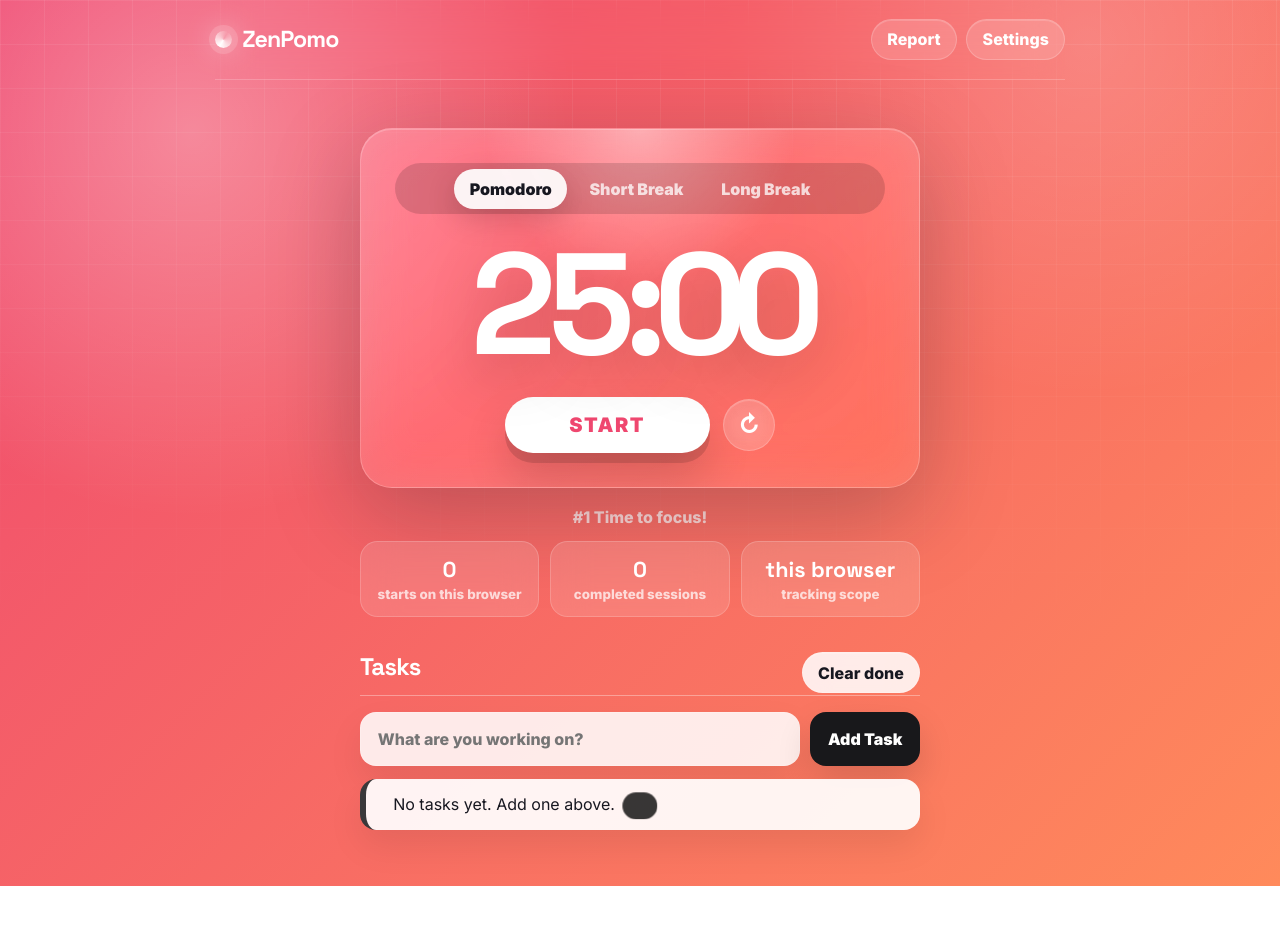
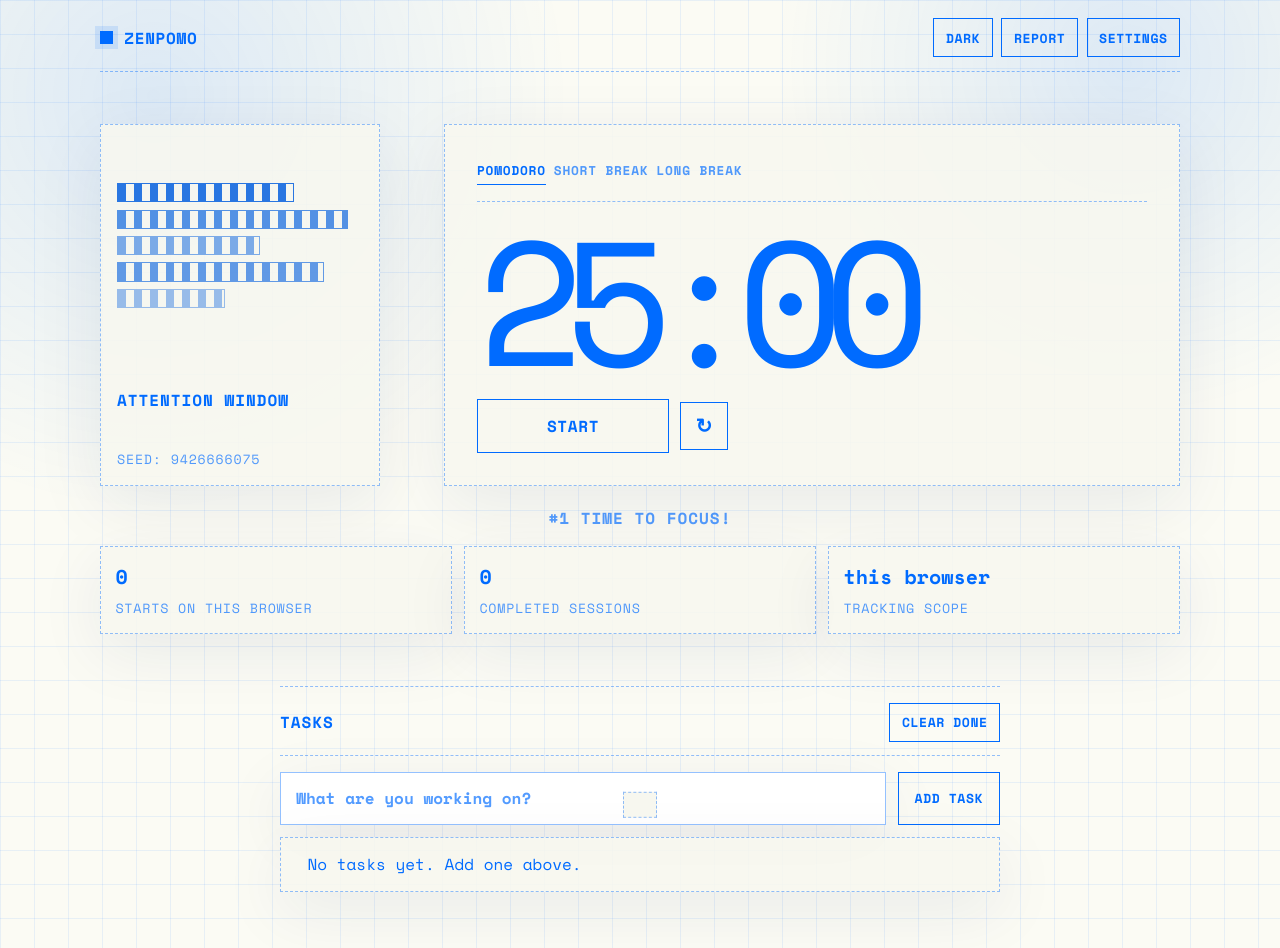
Before and after one commit to voronlover/pomo-focus-timer, a plain HTML site: page index.html in a window 1280 px wide. Before the commit the page ends 886 px from the top, so only its background shows below. Drawn offline with nearby package versions, Linux system fonts and the light colour scheme; no server answers.

Commit message:
Add Nordic Nous-inspired theme and dark mode

```diff
--- a/app.js
+++ b/app.js
@@ -22,6 +22,9 @@ let round = Number(localStorage.getItem('pomo.round') || '1');
 let completedPomodoros = Number(localStorage.getItem('pomo.completed') || '0');
 let startPresses = Number(localStorage.getItem('pomo.startPresses') || '0');
 let trackingLabel = 'this browser';
+let theme = localStorage.getItem('pomo.theme') || 'light';
+let sessionSeed = localStorage.getItem('pomo.seed') || String(Math.floor(Math.random() * 9000000000) + 1000000000);
+localStorage.setItem('pomo.seed', sessionSeed);
 
 const $ = (id) => document.getElementById(id);
 const timeDisplay = $('timeDisplay');
@@ -82,6 +85,8 @@ function render() {
   $('pressCount').textContent = startPresses.toLocaleString();
   $('completedCount').textContent = completedPomodoros.toLocaleString();
   $('ipLabel').textContent = trackingLabel;
+  $('seedText').textContent = `SEED: ${sessionSeed}`;
+  $('themeBtn').textContent = theme === 'dark' ? 'LIGHT' : 'DARK';
   renderTasks();
 }
 
@@ -290,12 +295,25 @@ function clamp(value, min, max) {
   return Math.min(max, Math.max(min, number));
 }
 
+function applyTheme(nextTheme = theme) {
+  theme = nextTheme === 'dark' ? 'dark' : 'light';
+  document.body.classList.toggle('dark', theme === 'dark');
+  localStorage.setItem('pomo.theme', theme);
+  if ($('themeBtn')) $('themeBtn').textContent = theme === 'dark' ? 'LIGHT' : 'DARK';
+}
+
+function toggleTheme() {
+  applyTheme(theme === 'dark' ? 'light' : 'dark');
+  showToast(`${theme.toUpperCase()} MODE ENABLED`);
+}
+
 document.querySelectorAll('.tab').forEach((tab) => {
   tab.addEventListener('click', () => setMode(tab.dataset.mode));
 });
 
 startBtn.addEventListener('click', startTimer);
 resetBtn.addEventListener('click', resetTimer);
+$('themeBtn').addEventListener('click', toggleTheme);
 $('settingsBtn').addEventListener('click', openSettings);
 $('saveSettings').addEventListener('click', saveSettings);
 $('reportBtn').addEventListener('click', () => {
@@ -338,6 +356,7 @@ async function detectTrackingScope() {
   render();
 }
 
+applyTheme(theme);
 setMode('pomodoro');
 detectTrackingScope();
 render();
--- a/index.html
+++ b/index.html
@@ -7,7 +7,7 @@
   <meta name="description" content="A sleek Pomodoro focus timer with tasks, stats, and an original anime-inspired completion jingle.">
   <link rel="preconnect" href="https://fonts.googleapis.com">
   <link rel="preconnect" href="https://fonts.gstatic.com" crossorigin>
-  <link href="https://fonts.googleapis.com/css2?family=Inter:wght@400;600;700;800;900&family=Space+Grotesk:wght@600;700&display=swap" rel="stylesheet">
+  <link href="https://fonts.googleapis.com/css2?family=Space+Mono:wght@400;700&display=swap" rel="stylesheet">
   <link rel="stylesheet" href="styles.css">
 </head>
 <body data-mode="pomodoro">
@@ -18,14 +18,24 @@
         <span>ZenPomo</span>
       </a>
       <nav class="top-actions" aria-label="Toolbar">
-        <button id="reportBtn" class="ghost" type="button">Report</button>
-        <button id="settingsBtn" class="ghost" type="button">Settings</button>
+        <button id="themeBtn" class="ghost" type="button" aria-label="Toggle dark mode">DARK</button>
+        <button id="reportBtn" class="ghost" type="button">REPORT</button>
+        <button id="settingsBtn" class="ghost" type="button">SETTINGS</button>
       </nav>
     </header>
 
     <main>
       <section class="hero" aria-labelledby="modeTitle">
-        <div class="timer-card">
+        <div class="lab-grid">
+          <aside class="signal-panel" aria-label="Focus signal visualization">
+            <div class="scanline-art">
+              <span></span><span></span><span></span><span></span><span></span>
+            </div>
+            <p>ATTENTION WINDOW</p>
+            <small id="seedText">SEED: 0000000000</small>
+          </aside>
+
+          <div class="timer-card">
           <div class="tabs" role="tablist" aria-label="Timer mode">
             <button class="tab active" type="button" role="tab" aria-selected="true" data-mode="pomodoro">Pomodoro</button>
             <button class="tab" type="button" role="tab" aria-selected="false" data-mode="short">Short Break</button>
@@ -38,6 +48,7 @@
           <div class="timer-actions">
             <button id="startBtn" class="primary" type="button">START</button>
             <button id="resetBtn" class="icon-button" type="button" title="Reset timer" aria-label="Reset timer">↻</button>
+          </div>
           </div>
         </div>
 
--- a/styles.css
+++ b/styles.css
@@ -1,18 +1,30 @@
 :root {
-  --pomodoro: #ef476f;
-  --pomodoro-2: #ff8a5b;
-  --short: #00b4d8;
-  --short-2: #2dd4bf;
-  --long: #7c3aed;
-  --long-2: #38bdf8;
-  --glass: rgba(255, 255, 255, 0.14);
-  --glass-strong: rgba(255, 255, 255, 0.22);
-  --line: rgba(255, 255, 255, 0.2);
-  --text: #fff;
-  --muted: rgba(255, 255, 255, 0.72);
-  --ink: #171720;
-  --paper: rgba(255, 255, 255, 0.92);
-  font-family: Inter, ui-sans-serif, system-ui, -apple-system, BlinkMacSystemFont, "Segoe UI", sans-serif;
+  --blue: #006bff;
+  --blue-soft: rgba(0, 107, 255, 0.12);
+  --blue-line: rgba(0, 107, 255, 0.42);
+  --bg: #fbfbf4;
+  --panel: #f7f7ef;
+  --panel-2: #ffffff;
+  --text: #006bff;
+  --muted: rgba(0, 107, 255, 0.68);
+  --faint: rgba(0, 107, 255, 0.08);
+  --shadow: rgba(0, 41, 102, 0.08);
+  color-scheme: light;
+  font-family: "Space Mono", "IBM Plex Mono", "Courier New", monospace;
+}
+
+body.dark {
+  --blue: #7db6ff;
+  --blue-soft: rgba(125, 182, 255, 0.12);
+  --blue-line: rgba(125, 182, 255, 0.44);
+  --bg: #05070b;
+  --panel: #080d16;
+  --panel-2: #0c1320;
+  --text: #b9d7ff;
+  --muted: rgba(185, 215, 255, 0.68);
+  --faint: rgba(125, 182, 255, 0.1);
+  --shadow: rgba(0, 0, 0, 0.35);
+  color-scheme: dark;
 }
 
 * { box-sizing: border-box; }
@@ -22,11 +34,11 @@ body {
   min-height: 100vh;
   color: var(--text);
   background:
-    radial-gradient(circle at 15% 15%, rgba(255,255,255,0.32), transparent 24rem),
-    radial-gradient(circle at 85% 5%, rgba(255,255,255,0.18), transparent 22rem),
-    linear-gradient(135deg, var(--pomodoro), var(--pomodoro-2));
-  transition: background 280ms ease;
-  overflow-x: hidden;
+    linear-gradient(var(--faint) 1px, transparent 1px),
+    linear-gradient(90deg, var(--faint) 1px, transparent 1px),
+    var(--bg);
+  background-size: 34px 34px, 34px 34px, auto;
+  transition: background 220ms ease, color 220ms ease;
 }
 
 body::before {
@@ -34,229 +46,222 @@ body::before {
   position: fixed;
   inset: 0;
   pointer-events: none;
-  background-image:
-    linear-gradient(rgba(255,255,255,0.075) 1px, transparent 1px),
-    linear-gradient(90deg, rgba(255,255,255,0.075) 1px, transparent 1px);
-  background-size: 44px 44px;
-  mask-image: linear-gradient(to bottom, #000, transparent 82%);
+  background:
+    radial-gradient(circle at 12% 12%, var(--blue-soft), transparent 26rem),
+    radial-gradient(circle at 88% 8%, var(--blue-soft), transparent 22rem);
 }
 
-body[data-mode="short"] {
-  background:
-    radial-gradient(circle at 15% 15%, rgba(255,255,255,0.3), transparent 24rem),
-    radial-gradient(circle at 80% 10%, rgba(255,255,255,0.16), transparent 22rem),
-    linear-gradient(135deg, var(--short), var(--short-2));
-}
-
-body[data-mode="long"] {
-  background:
-    radial-gradient(circle at 15% 15%, rgba(255,255,255,0.28), transparent 24rem),
-    radial-gradient(circle at 80% 10%, rgba(255,255,255,0.16), transparent 22rem),
-    linear-gradient(135deg, var(--long), var(--long-2));
-}
-
-button, input { font: inherit; }
+button, input { font: inherit; color: inherit; }
 button { cursor: pointer; }
-button:focus-visible, input:focus-visible { outline: 3px solid rgba(255,255,255,0.85); outline-offset: 3px; }
+button:focus-visible, input:focus-visible { outline: 1px dashed var(--blue); outline-offset: 4px; }
 
 .page-shell {
   position: relative;
-  width: min(94vw, 850px);
+  z-index: 1;
+  width: min(94vw, 1080px);
   margin: 0 auto;
-  padding: 0 0 3.5rem;
+  padding-bottom: 3.5rem;
 }
 
 .topbar {
   display: flex;
   align-items: center;
   justify-content: space-between;
-  padding: 1.2rem 0;
-  border-bottom: 1px solid var(--line);
-  backdrop-filter: blur(18px);
+  gap: 1rem;
+  padding: 1.15rem 0 0.9rem;
+  border-bottom: 1px dashed var(--blue-line);
 }
 
 .brand {
   display: inline-flex;
   align-items: center;
-  gap: 0.65rem;
-  color: #fff;
+  gap: 0.7rem;
+  color: var(--text);
   text-decoration: none;
-  font-family: "Space Grotesk", Inter, sans-serif;
   font-weight: 700;
-  font-size: 1.45rem;
-  letter-spacing: -0.04em;
+  font-size: 1rem;
+  letter-spacing: 0.04em;
+  text-transform: uppercase;
 }
 
 .brand-dot {
-  width: 1.05rem;
-  height: 1.05rem;
-  border-radius: 50%;
-  background: conic-gradient(from 210deg, #fff, rgba(255,255,255,0.25), #fff);
-  box-shadow: 0 0 28px rgba(255, 255, 255, 0.75), 0 0 0 6px rgba(255, 255, 255, 0.14);
+  width: 0.82rem;
+  height: 0.82rem;
+  border: 1px solid var(--blue);
+  background: var(--blue);
+  box-shadow: 0 0 0 5px var(--blue-soft);
 }
 
-.top-actions { display: flex; gap: 0.6rem; }
+.top-actions { display: flex; gap: 0.55rem; flex-wrap: wrap; justify-content: flex-end; }
 
-.ghost, .icon-button {
-  border: 1px solid rgba(255,255,255,0.2);
-  border-radius: 999px;
-  background: rgba(255, 255, 255, 0.14);
-  color: #fff;
-  padding: 0.58rem 0.95rem;
-  font-weight: 800;
-  box-shadow: inset 0 1px 0 rgba(255,255,255,0.16);
-  backdrop-filter: blur(14px);
+.ghost, .icon-button, .primary, .task-form button {
+  border: 1px solid var(--blue);
+  border-radius: 0;
+  background: transparent;
+  color: var(--text);
+  padding: 0.52rem 0.72rem;
+  font-size: 0.82rem;
+  font-weight: 700;
+  letter-spacing: 0.04em;
+  text-transform: uppercase;
+  box-shadow: none;
 }
 
-.ghost:hover, .icon-button:hover { background: rgba(255, 255, 255, 0.25); transform: translateY(-1px); }
-.ghost.dark { background: rgba(255,255,255,0.86); color: var(--ink); }
+.ghost:hover, .icon-button:hover, .primary:hover, .task-form button:hover {
+  background: var(--blue);
+  color: var(--bg);
+}
 
-.hero { padding: 3rem 0 2.1rem; text-align: center; }
+.ghost.dark { background: transparent; color: var(--text); }
+
+.hero { padding: 3.2rem 0 2rem; }
+
+.lab-grid {
+  display: grid;
+  grid-template-columns: minmax(180px, 280px) minmax(320px, 1fr);
+  gap: clamp(1.5rem, 5vw, 4rem);
+  align-items: stretch;
+}
+
+.signal-panel,
+.timer-card,
+.stat-pill,
+.task,
+.task-form input,
+.settings-dialog {
+  border: 1px dashed var(--blue-line);
+  background: color-mix(in srgb, var(--panel) 88%, transparent);
+  box-shadow: 0 18px 65px var(--shadow);
+}
+
+.signal-panel {
+  min-height: 320px;
+  padding: 1rem;
+  display: grid;
+  align-content: space-between;
+}
+
+.scanline-art {
+  min-height: 210px;
+  display: grid;
+  gap: 0.45rem;
+  align-content: center;
+  filter: saturate(0.8);
+}
+
+.scanline-art span {
+  display: block;
+  height: 1.2rem;
+  border: 1px solid var(--blue);
+  background: repeating-linear-gradient(90deg, var(--blue) 0 8px, transparent 8px 16px);
+  opacity: 0.9;
+}
+.scanline-art span:nth-child(1) { width: 72%; }
+.scanline-art span:nth-child(2) { width: 94%; opacity: 0.72; }
+.scanline-art span:nth-child(3) { width: 58%; opacity: 0.54; }
+.scanline-art span:nth-child(4) { width: 84%; opacity: 0.66; }
+.scanline-art span:nth-child(5) { width: 44%; opacity: 0.42; }
+
+.signal-panel p,
+.signal-panel small,
+.round,
+.stat-pill small,
+.section-heading h2 {
+  margin: 0;
+  text-transform: uppercase;
+  letter-spacing: 0.06em;
+}
+
+.signal-panel p { font-weight: 700; }
+.signal-panel small, .stat-pill small, .round { color: var(--muted); }
 
 .timer-card {
-  position: relative;
-  width: min(100%, 560px);
-  margin: 0 auto;
-  padding: clamp(1.35rem, 5vw, 2.15rem);
-  border: 1px solid rgba(255,255,255,0.22);
-  border-radius: 2rem;
-  background: linear-gradient(145deg, rgba(255,255,255,0.2), rgba(255,255,255,0.09));
-  box-shadow: 0 26px 90px rgba(21, 22, 35, 0.25), inset 0 1px 0 rgba(255,255,255,0.22);
-  backdrop-filter: blur(24px) saturate(150%);
-  overflow: hidden;
-}
-
-.timer-card::before {
-  content: "";
-  position: absolute;
-  inset: -2px;
-  pointer-events: none;
-  background: radial-gradient(circle at 50% 0%, rgba(255,255,255,0.42), transparent 34%);
+  padding: clamp(1.25rem, 4vw, 2rem);
+  display: grid;
+  align-content: center;
 }
 
 .tabs {
-  position: relative;
   display: flex;
-  justify-content: center;
-  gap: 0.45rem;
-  margin-bottom: 1.4rem;
-  padding: 0.35rem;
-  border-radius: 999px;
-  background: rgba(0,0,0,0.14);
+  gap: 0.5rem;
+  flex-wrap: wrap;
+  padding-bottom: 1rem;
+  margin-bottom: 1.15rem;
+  border-bottom: 1px dashed var(--blue-line);
 }
 
 .tab {
   border: 0;
-  border-radius: 999px;
+  border-bottom: 1px solid transparent;
   background: transparent;
-  color: rgba(255,255,255,0.76);
-  padding: 0.62rem 0.95rem;
-  font-weight: 900;
-  transition: 160ms ease;
+  color: var(--muted);
+  padding: 0.25rem 0;
+  font-size: 0.8rem;
+  font-weight: 700;
+  letter-spacing: 0.06em;
+  text-transform: uppercase;
 }
 
 .tab.active {
-  background: rgba(255,255,255,0.92);
-  color: var(--ink);
-  box-shadow: 0 10px 30px rgba(0,0,0,0.16);
+  color: var(--text);
+  border-bottom-color: var(--blue);
 }
 
 .time {
-  position: relative;
-  font-family: "Space Grotesk", Inter, sans-serif;
-  font-size: clamp(5.2rem, 19vw, 9rem);
-  line-height: 0.94;
-  font-weight: 700;
-  letter-spacing: -0.08em;
+  font-size: clamp(5.5rem, 15vw, 11rem);
+  line-height: 0.86;
+  font-weight: 400;
+  letter-spacing: -0.12em;
   font-variant-numeric: tabular-nums;
-  text-shadow: 0 20px 55px rgba(0,0,0,0.18);
+  margin: 0.25rem 0 1.5rem;
 }
 
-.timer-actions {
-  display: flex;
-  justify-content: center;
-  align-items: center;
-  gap: 0.85rem;
-  margin-top: 1.55rem;
+.timer-actions { display: flex; align-items: center; gap: 0.7rem; }
+.primary { min-width: 12rem; padding: 0.85rem 1rem; font-size: 1rem; }
+.icon-button { width: 3rem; height: 3rem; padding: 0; font-size: 1.25rem; }
+
+.round { text-align: center; padding: 1.25rem 0 0.85rem; font-weight: 700; }
+
+.stats-grid {
+  display: grid;
+  grid-template-columns: repeat(3, 1fr);
+  gap: 0.75rem;
+  margin-top: 0.2rem;
 }
 
-.primary {
-  min-width: 205px;
-  border: 0;
-  border-radius: 999px;
-  padding: 1rem 2rem;
-  color: #ef476f;
-  background: #fff;
-  box-shadow: 0 10px 0 rgba(0,0,0,0.13), 0 24px 45px rgba(0,0,0,0.16);
-  font-size: 1.25rem;
-  font-weight: 900;
-  letter-spacing: 0.08em;
-  transition: transform 120ms ease, box-shadow 120ms ease;
-}
+.stat-pill { padding: 0.9rem; }
+.stat-pill span { display: block; font-size: 1.25rem; font-weight: 700; margin-bottom: 0.25rem; }
 
-body[data-mode="short"] .primary { color: var(--short); }
-body[data-mode="long"] .primary { color: var(--long); }
-.primary:active { transform: translateY(6px); box-shadow: 0 4px 0 rgba(0,0,0,0.13), 0 12px 25px rgba(0,0,0,0.15); }
-.primary.small { min-width: 0; font-size: 1rem; padding: 0.8rem 1.25rem; color: var(--pomodoro); }
-.icon-button { width: 3.25rem; height: 3.25rem; font-size: 1.45rem; padding: 0; }
-
-.round { color: var(--muted); font-weight: 800; margin: 1.15rem 0 0.9rem; }
-
-.stats-grid {
-  width: min(100%, 560px);
-  margin: 0 auto;
-  display: grid;
-  grid-template-columns: repeat(3, 1fr);
-  gap: 0.7rem;
-}
-
-.stat-pill {
-  border: 1px solid rgba(255,255,255,0.18);
-  border-radius: 1.1rem;
-  padding: 0.85rem;
-  background: rgba(255,255,255,0.13);
-  backdrop-filter: blur(18px);
-}
-.stat-pill span { display: block; font-family: "Space Grotesk", Inter, sans-serif; font-size: 1.35rem; font-weight: 700; }
-.stat-pill small { color: var(--muted); font-weight: 800; }
-
-.tasks { margin: 0 auto; max-width: 560px; }
+.tasks { max-width: 720px; margin: 1.25rem auto 0; }
 .section-heading {
   display: flex;
   align-items: center;
   justify-content: space-between;
-  border-bottom: 1px solid rgba(255,255,255,0.35);
+  gap: 1rem;
+  padding: 1rem 0 0.8rem;
+  border-top: 1px dashed var(--blue-line);
+  border-bottom: 1px dashed var(--blue-line);
   margin-bottom: 1rem;
 }
-.section-heading h2 { margin: 0 0 0.8rem; font-family: "Space Grotesk", Inter, sans-serif; letter-spacing: -0.03em; }
+.section-heading h2 { font-size: 1rem; }
 
 .task-form {
   display: grid;
   grid-template-columns: 1fr auto;
-  gap: 0.65rem;
-  margin-bottom: 0.85rem;
+  gap: 0.75rem;
+  margin-bottom: 0.75rem;
 }
 
 .task-form input {
   min-width: 0;
-  border: 1px solid rgba(255,255,255,0.2);
-  border-radius: 1rem;
-  padding: 1rem 1.05rem;
-  background: rgba(255,255,255,0.86);
-  color: var(--ink);
-  font-weight: 800;
-  box-shadow: 0 16px 35px rgba(0,0,0,0.08);
+  border-style: solid;
+  padding: 0.86rem 0.95rem;
+  background: var(--panel-2);
+  color: var(--text);
+  font-weight: 700;
 }
-
-.task-form button {
-  border: 0;
-  border-radius: 1rem;
-  padding: 1rem 1.1rem;
-  background: #18181b;
-  color: #fff;
-  font-weight: 900;
-  box-shadow: 0 16px 35px rgba(0,0,0,0.14);
-}
+.task-form input::placeholder { color: var(--muted); }
+.task-form button { padding-inline: 1rem; }
 
 .task-list { list-style: none; padding: 0; margin: 0; display: grid; gap: 0.62rem; }
 .task {
@@ -264,36 +269,29 @@ body[data-mode="long"] .primary { color: var(--long); }
   grid-template-columns: auto 1fr auto;
   gap: 0.75rem;
   align-items: center;
-  border-left: 6px solid rgba(24,24,27,0.85);
-  border-radius: 1rem;
-  padding: 0.95rem;
-  background: rgba(255, 255, 255, 0.92);
-  color: var(--ink);
-  box-shadow: 0 16px 35px rgba(0,0,0,0.08);
+  padding: 0.9rem;
+  color: var(--text);
 }
-.task.done { opacity: 0.68; }
+.task.done { opacity: 0.62; }
 .task.done .task-title { text-decoration: line-through; }
-.task input { width: 1.1rem; height: 1.1rem; accent-color: #ef476f; }
-.delete-task { border: 0; background: transparent; color: #71717a; font-size: 1.35rem; }
+.task input { width: 1rem; height: 1rem; accent-color: var(--blue); }
+.delete-task { border: 0; background: transparent; color: var(--muted); font-size: 1.3rem; padding: 0 0.3rem; }
 
 .settings-dialog {
-  border: 1px solid rgba(255,255,255,0.22);
-  border-radius: 1.35rem;
   padding: 0;
-  width: min(92vw, 510px);
-  color: var(--ink);
-  box-shadow: 0 35px 100px rgba(0,0,0,0.32);
+  width: min(92vw, 520px);
+  color: var(--text);
 }
-.settings-dialog::backdrop { background: rgba(0, 0, 0, 0.5); backdrop-filter: blur(8px); }
-.settings-panel { padding: 1.3rem; background: linear-gradient(180deg, #fff, #fff7fb); }
-.modal-header { display: flex; justify-content: space-between; align-items: center; border-bottom: 1px solid #ececf0; }
-.modal-header h2 { margin: 0 0 0.8rem; font-family: "Space Grotesk", Inter, sans-serif; }
-.close { border: 0; background: transparent; font-size: 1.8rem; color: #71717a; }
+.settings-dialog::backdrop { background: rgba(0, 0, 0, 0.55); }
+.settings-panel { padding: 1.25rem; background: var(--panel); }
+.modal-header { display: flex; justify-content: space-between; align-items: center; border-bottom: 1px dashed var(--blue-line); }
+.modal-header h2 { margin: 0 0 0.8rem; font-size: 1rem; text-transform: uppercase; letter-spacing: 0.06em; }
+.close { border: 0; background: transparent; font-size: 1.6rem; color: var(--text); }
 .setting-grid { display: grid; grid-template-columns: repeat(2, 1fr); gap: 1rem; padding: 1rem 0; }
-.setting-grid label, .toggle-row { display: grid; gap: 0.35rem; font-weight: 900; color: #71717a; }
-.setting-grid input { width: 100%; border: 1px solid #d4d4d8; border-radius: 0.75rem; padding: 0.75rem; background: #f4f4f5; color: var(--ink); font-weight: 900; }
-.toggle-row { grid-template-columns: 1fr auto; align-items: center; padding: 0.8rem 0; border-top: 1px solid #f0f0f0; }
-.toggle-row input { width: 1.25rem; height: 1.25rem; accent-color: #ef476f; }
+.setting-grid label, .toggle-row { display: grid; gap: 0.35rem; font-weight: 700; color: var(--muted); text-transform: uppercase; font-size: 0.82rem; }
+.setting-grid input { width: 100%; border: 1px solid var(--blue-line); border-radius: 0; padding: 0.7rem; background: var(--panel-2); color: var(--text); font-weight: 700; }
+.toggle-row { grid-template-columns: 1fr auto; align-items: center; padding: 0.8rem 0; border-top: 1px dashed var(--blue-line); }
+.toggle-row input { width: 1.15rem; height: 1.15rem; accent-color: var(--blue); }
 .modal-actions { display: flex; justify-content: flex-end; padding: 1rem 0 0; margin: 0; }
 
 .toast {
@@ -301,13 +299,15 @@ body[data-mode="long"] .primary { color: var(--long); }
   left: 50%;
   bottom: 1rem;
   translate: -50% 130%;
-  padding: 0.85rem 1.1rem;
-  border-radius: 999px;
-  background: rgba(0, 0, 0, 0.78);
-  color: #fff;
-  font-weight: 900;
+  max-width: min(92vw, 720px);
+  padding: 0.75rem 1rem;
+  border: 1px dashed var(--blue-line);
+  background: var(--panel);
+  color: var(--text);
+  font-weight: 700;
+  text-transform: uppercase;
   transition: translate 200ms ease;
-  backdrop-filter: blur(12px);
+  z-index: 10;
 }
 .toast.show { translate: -50% 0; }
 
@@ -323,12 +323,12 @@ body[data-mode="long"] .primary { color: var(--long); }
   border: 0;
 }
 
-@media (max-width: 620px) {
-  .topbar { gap: 0.8rem; }
-  .brand { font-size: 1.18rem; }
-  .ghost { padding: 0.5rem 0.65rem; }
-  .tabs { flex-wrap: wrap; border-radius: 1.2rem; }
+@media (max-width: 760px) {
+  .topbar { align-items: flex-start; flex-direction: column; }
+  .lab-grid { grid-template-columns: 1fr; }
+  .signal-panel { min-height: 190px; }
+  .scanline-art { min-height: 100px; }
+  .stats-grid { grid-template-columns: 1fr; }
   .task-form { grid-template-columns: 1fr; }
   .setting-grid { grid-template-columns: 1fr; }
-  .stats-grid { grid-template-columns: 1fr; }
 }
```
Also changed, not shown: 1 other file.
